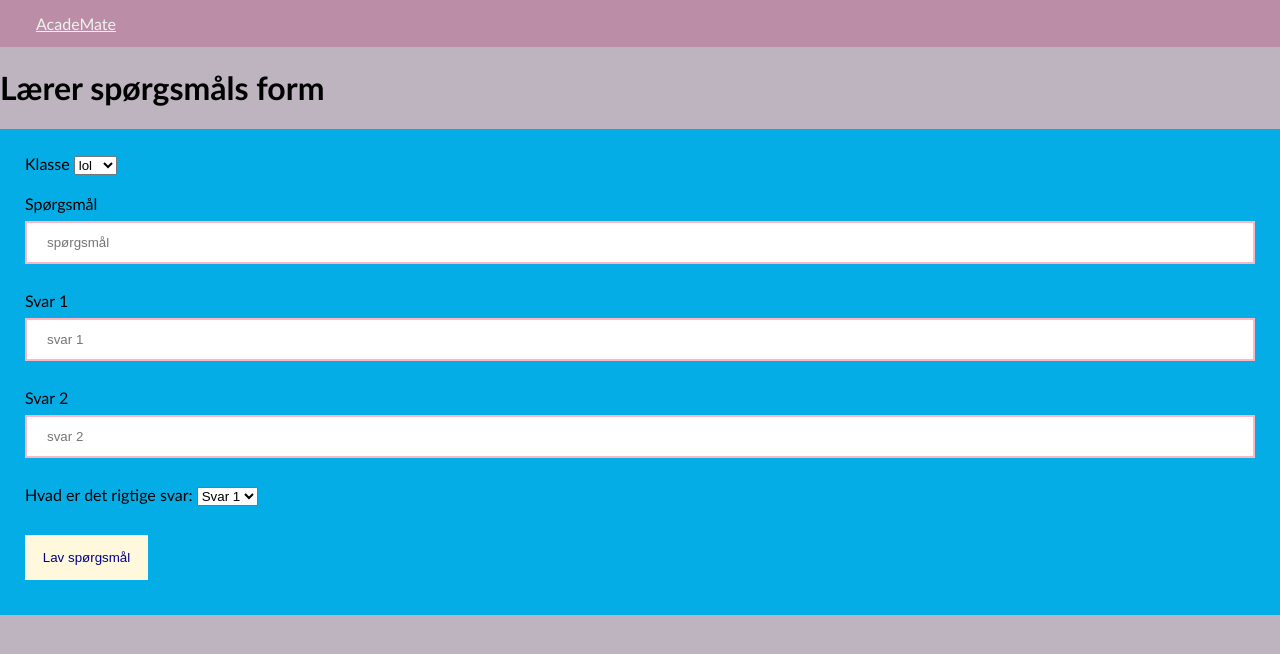
After one commit to Wistoft2410/Mini-Eksamen-DDU, a Python web app: template templates/teacher_question_creation.html in a window 1280 px wide. The commit adds this page. Shown: the top 654 px of the page. Run offline with Jinja, Linux system fonts and the light colour scheme; the template is opened without the code that fills it, so the values that code supplies are empty.

Commit message:
#20 har lavet html filen

```diff
--- a/main.py
+++ b/main.py
@@ -151,6 +151,12 @@ def retrive_user_test_data(user):
 
     return retrieved_question_data
 
+@app.route('/opret_flere_questions')
+@login_required
+def opret_flere_questions():
+
+    return render_template('teacher_question_creation.html')
+
 
 # For hver gang der kommer en 401 error på vores hjemmeside bliver denne funktion kaldt!
 # Lige nu forventer vi at alle 401 errors har noget at gøre med at man som bruger ikke er logget ind!
--- /dev/null
+++ b/templates/teacher_question_creation.html
@@ -0,0 +1,50 @@
+<!DOCTYPE html>
+<html>
+<head>
+    <link rel="stylesheet" href="../static/styles/stylesheet.css"/>
+    <title>Teacher question creation</title>
+</head>
+<body>
+    <div class="topnav">
+        <p><a href="/">AcadeMate</a></p>
+    </div>
+
+    <h1>Lærer spørgsmåls form</h1>
+
+    <form action="/" method='POST'>
+        <div class="container">
+            {% if error_msg %}
+                <p>{{ error_msg }}</p>
+            {% endif %}
+
+            <label>Klasse</label>
+            <select name="klasse">
+                <option value="lol">lol</option>
+                <option value="lol1">lol1</option>
+            </select>
+            <br><br>
+
+            <label>Spørgsmål</label>
+            <input type="text" placeholder="spørgsmål" name="spørgsmål" required><br>
+            <br>
+
+            <label>Svar 1</label>
+            <input type="text" placeholder="svar 1" name="svar1" required><br>
+            <br>
+
+            <label>Svar 2</label>
+            <input type="text" placeholder="svar 2" name="svar2" required><br>
+            <br>
+
+            <label>Hvad er det rigtige svar: </label>
+            <select name="correctAnswer">
+                <option value="svar1">Svar 1</option>
+                <option value="svar2">Svar 2</option>
+            </select>
+            <br><br>
+
+            <button type="submit" id="knap">Lav spørgsmål</button>
+        </div>
+    </form>
+</body>
+</html>
--- a/templates/teacher_resultat.html
+++ b/templates/teacher_resultat.html
@@ -6,9 +6,8 @@
 </head>
 <body>
     <div class ="topnav">
-        <p><a href ="/"> AcadeMate</a></p>
+        <p><a href="/"> AcadeMate</a></p>
         </div>
-
     <h1>Her er elevernes resultater</h1>
     {% for student_result in student_results %}
         <h3>{{ student_result[0] }}</h3>
```
